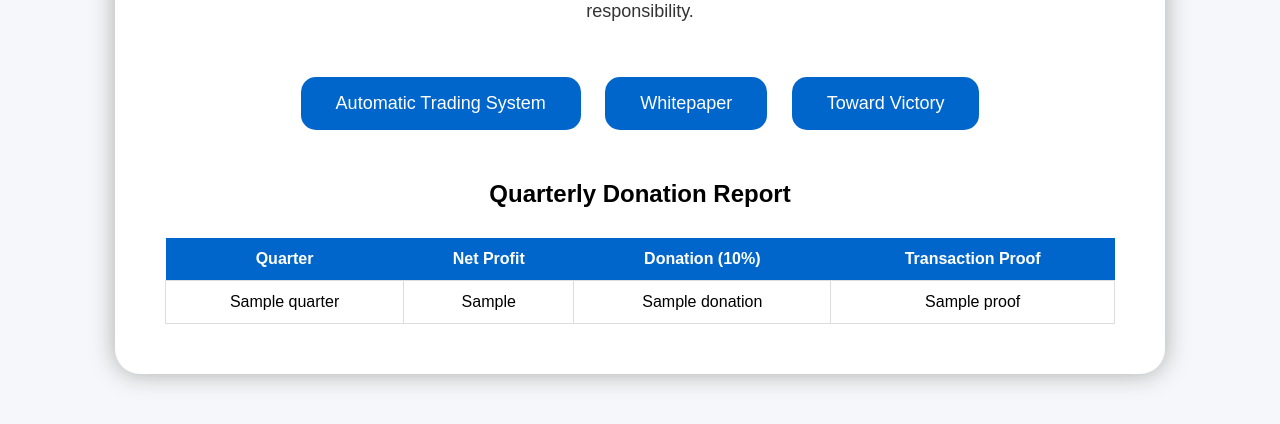
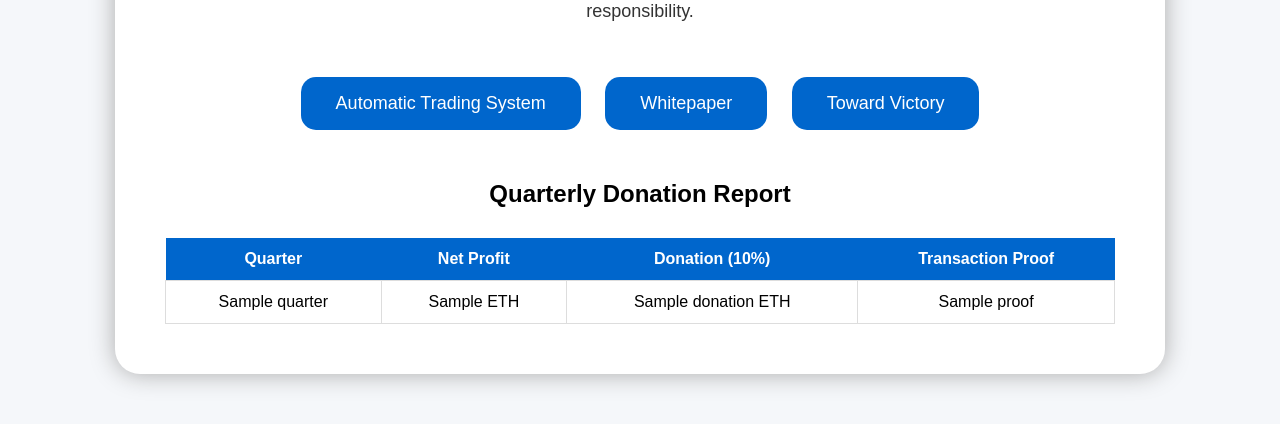
Before and after one commit to ktwv0808-debug/my-oracle, a Flask app: page / in a window 1280 px wide. Shown: the part 679-1103 px from the top of the page. Run offline with Flask 3, Linux system fonts and the light colour scheme; a database or web service that is not in the repository returns one stand-in record (values such as "Sample title"); some libraries are stand-ins or nearby versions.

Commit message:
Update donation.html

```diff
--- a/templates/donation.html
+++ b/templates/donation.html
@@ -641,9 +641,9 @@ Transaction Proof
 
     <td>{{ d.quarter }}</td>
 
-    <td>{{ d.net_profit }}</td>
+    <td>{{ d.net_profit }} ETH</td>
 
-    <td>{{ d.donation }}</td>
+    <td>{{ d.donation }} ETH</td>
 
     <td>{{ d.proof }}</td>
 
```
